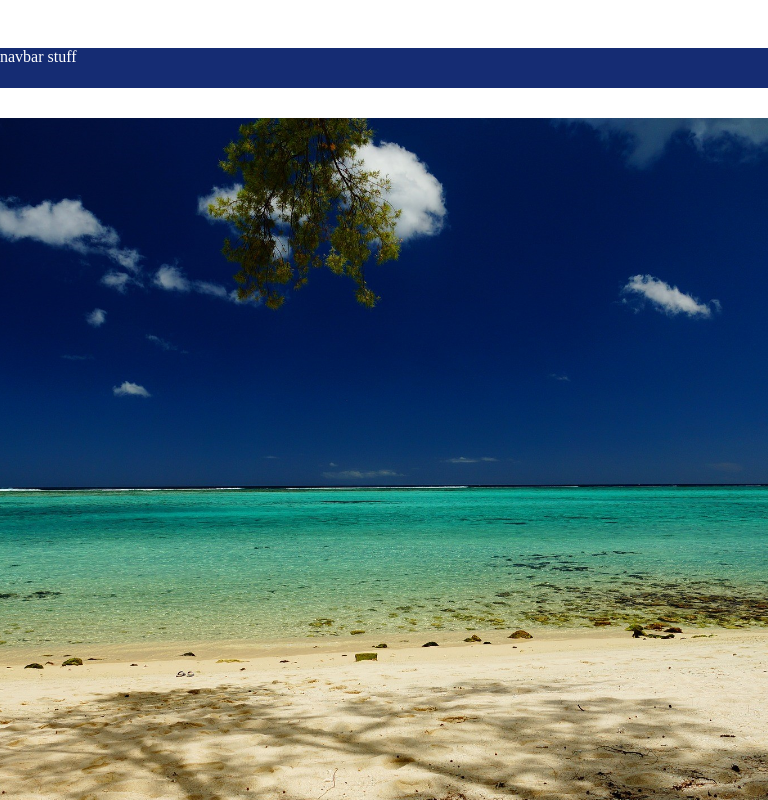
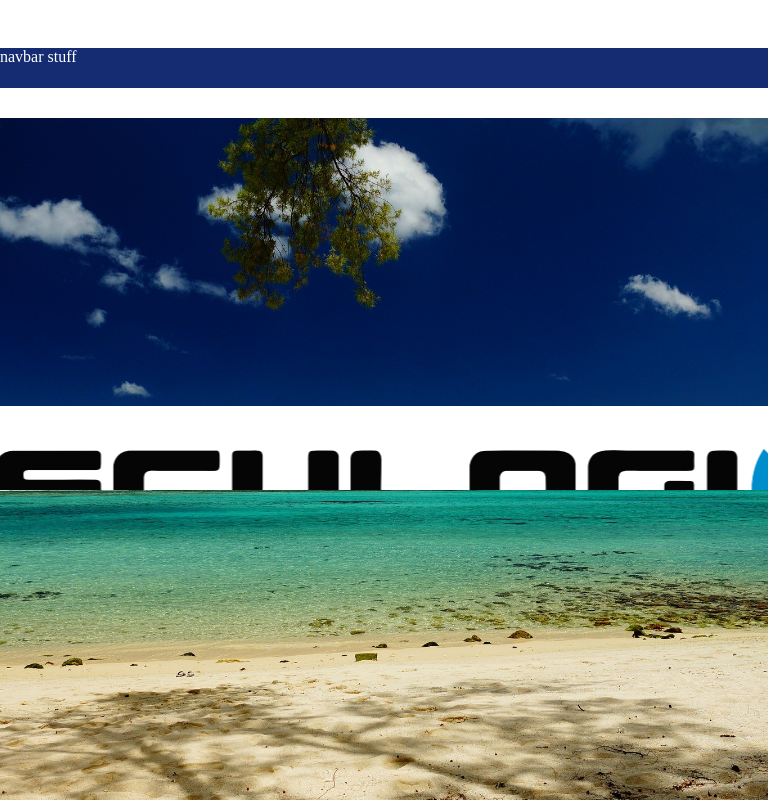
Before and after one commit to tony2tones/seculogixltd, an Angular app: page / in a window 768 px wide. Built offline with nearby package versions, Linux system fonts and the light colour scheme.

Commit message:
add adjusted logo

```diff
--- a/src/app/components/content/content.component.css
+++ b/src/app/components/content/content.component.css
@@ -30,33 +30,6 @@
     }
 }
 
-@media (max-width: 1020px) and (min-width: 651px) {
-    .container {
-        margin-top: 30px;
-    }
-    img {
-        position: absolute;
-        color: white;
-        min-width: 100%;
-        max-height: 100%;
-        height: auto;
-    }
-    .caption {
-        position: relative;
-        font-family: Verdana, Geneva, Tahoma, sans-serif;
-        color: white;
-        max-width: 1600px;
-        font-size: 20px;
-        left: 13%;
-        top: 40%;
-    }
-    .image {
-        background: url('../../../assets/indianocean.jpg') no-repeat center;
-        background-size: cover;
-        height: 90vh;
-    }
-}
-
 @media (min-width: 1020px) {
     .container {
         margin-top: 30px;
@@ -69,7 +42,9 @@
     }
     .caption {
         position: relative;
-        background: url('../../../assets/seculogixHeader.PNG') no-repeat;
+        background: url('../../../assets/seculogixHeadermin.PNG') center 0 no-repeat;
+        height: 84px;
+        min-width: 100%;
         left: 20%;
         top: 45%;
     }
@@ -85,3 +60,28 @@
         left: 35%;
     }
 }
+
+@media (max-width: 1020px) and (min-width: 651px) {
+    .container {
+        margin-top: 30px;
+    }
+    img {
+        position: absolute;
+        color: white;
+        min-width: 100%;
+        max-height: 100%;
+        height: auto;
+    }
+    .caption {
+        position: relative;
+        background: url('../../../assets/seculogixHeader.PNG') center 0 no-repeat;
+        height: 84px;
+        min-width: 100%;
+        top: 40%;
+    }
+    .image {
+        background: url('../../../assets/indianocean.jpg') no-repeat center;
+        background-size: cover;
+        height: 90vh;
+    }
+}
```
Also changed, not shown: assets/seculogixHeadermin.png (added).
